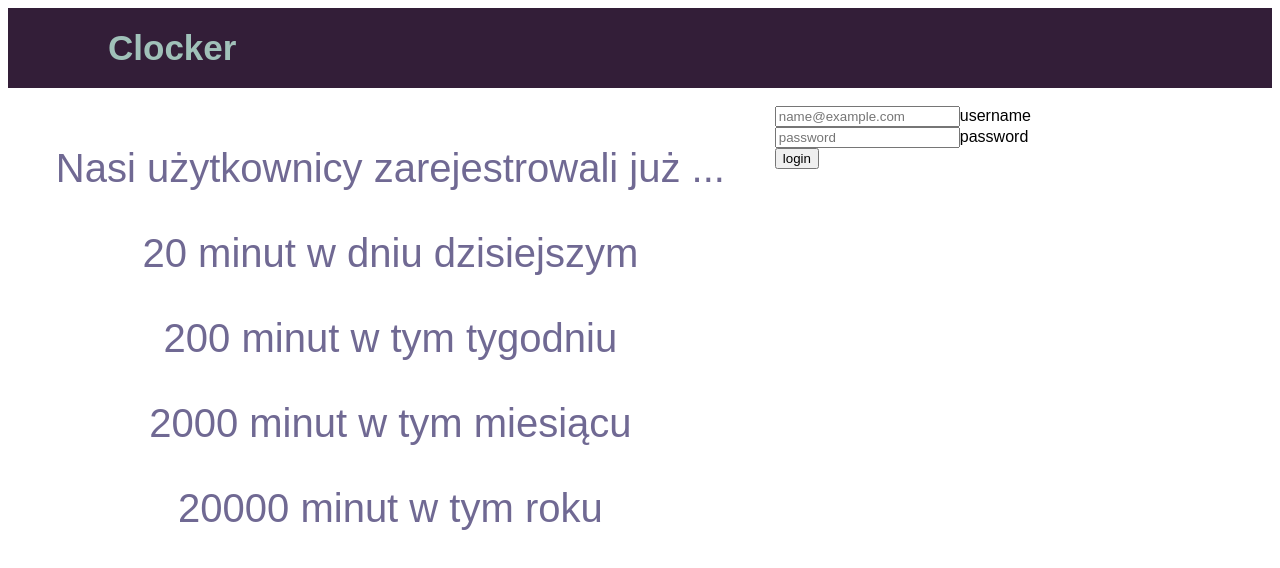
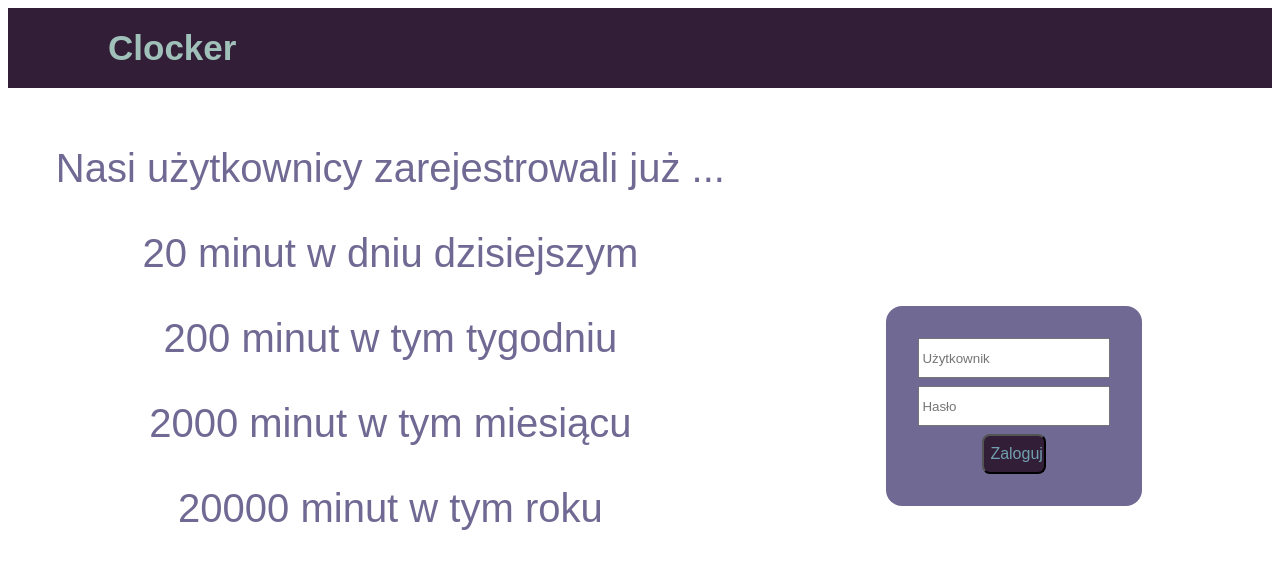
Before and after one commit to wl44545/clocker, an Angular app in the folder clocker/: page / in a window 1280 px wide. Shown: the top 568 px of the page. Built offline with nearby package versions, Linux system fonts and the light colour scheme; no server answers.

Commit message:
new look of login form

```diff
--- a/clocker/src/app/Components/start-page/start-page.component.html
+++ b/clocker/src/app/Components/start-page/start-page.component.html
@@ -14,22 +14,24 @@
       <p>{{yearStats}} minut w tym roku</p>
     </div>
     <div class="column right" *ngIf="!loginService.isLogged()">
-      <form>
-        <div *ngIf="wrongLogin">
+      <div class="login">
+        <form>
+        <div class="wrong-login" *ngIf="wrongLogin">
           Zły login lub hasło!
         </div>
         <div>
-          <input type="email" id="username" placeholder="name@example.com" [(ngModel)]="username" name="username">
-          <label for="username">username</label>
+          <input type="email" id="username" placeholder="Użytkownik" [(ngModel)]="username" name="username">
+<!--          <label for="username">username</label>-->
         </div>
         <div>
-          <input type="password" id="password" placeholder="password"[(ngModel)]="password" name="password">
-          <label for="password">password</label>
+          <input type="password" id="password" placeholder="Hasło"[(ngModel)]="password" name="password">
+<!--          <label for="password">password</label>-->
         </div>
         <div>
-          <button (click)="login()">login</button>
+          <button class="login-button" (click)="login()">Zaloguj</button>
         </div>
       </form>
+      </div>
     </div>
   </div>
 </body>
--- a/clocker/src/app/Components/start-page/start-page.component.scss
+++ b/clocker/src/app/Components/start-page/start-page.component.scss
@@ -11,7 +11,6 @@ p {
 .column {
   float: left;
   padding: 10px;
-
 }
 .left {
   width: 60%;
@@ -24,3 +23,35 @@ p {
   display: table;
   clear: both;
 }
+.login {
+  border-radius: 2vh;
+  background-color: #706993;
+  top: 25vh;
+  height: 25vh;
+  width: 20vw;
+  margin: 0 auto;
+  padding: 10px;
+  position: relative;
+  text-align: center;
+  display:flex;
+  justify-content:center;
+  align-items:center;
+}
+.login-button{
+  background-color: #331E38;
+  color: #70A0AF;
+  border-radius: 1vh;
+}
+.wrong-login{
+  color: #70A0AF;
+}
+input{
+  width: 15vw;
+  height: 5vh;
+  margin-bottom: 1vh;
+}
+button{
+  width: 5vw;
+  height: 5vh;
+  font-size: 2vh;
+}
```
